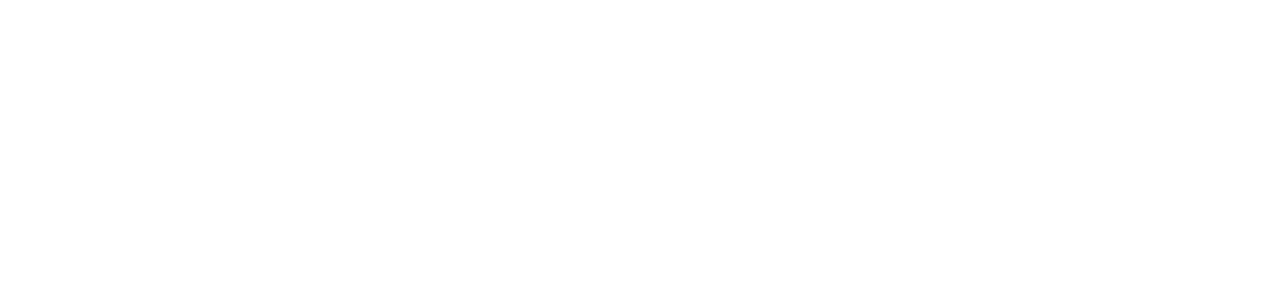
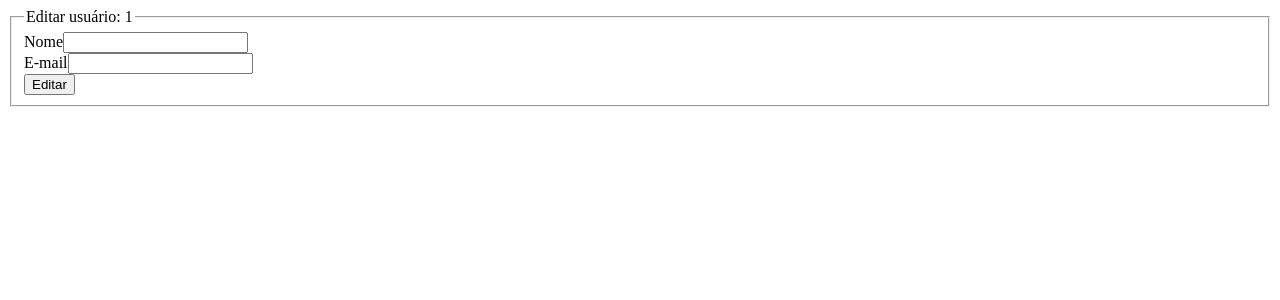
Before and after one commit to Shundas/PI---Desofucasdor-de-URL, a React (Create React App) app in the folder frontend/: page /editar/1 in a window 1280 px wide. Shown: the top 300 px of the page. Built offline with nearby package versions, Linux system fonts and the light colour scheme; no server answers.

Commit message:
Edicao de user quase ok

```diff
--- /dev/null
+++ b/frontend/src/pages/Editar/index.js
@@ -0,0 +1,70 @@
+import React, { useEffect, useState } from "react";
+import { useParams } from 'react-router-dom';
+import api from '../../services/api';
+
+
+export default function Editar() {
+    const { id } = useParams();
+
+    const [userUpdate, setUserUpdate] = useState({
+        name: '',
+        email: ''
+    })
+
+    useEffect(() => {
+        api.get(`/${id}`).then(response => {
+            setUserUpdate(response.data)
+        })
+    },[])
+
+    function handleInputChange(event) {
+        const { name, value } = event.target;
+        setUserUpdate({ ...userUpdate, [name]: value });
+    }
+
+    async function handleSubmit(event) {
+
+        const { name, email } = userUpdate;
+        const data = {
+            name,
+            email,
+        };
+
+        await api.put(`/${id}`, data);
+
+        alert('Usuário Editado')
+    }
+
+
+    return (
+        <>
+            <fieldset>
+                <legend>Editar usuário: {id}</legend>
+                <form onSubmit={handleSubmit}>
+                    <div className="field">
+                        <label htmlFor="name">Nome</label>
+                            <input
+                                type="text"
+                                name="name"
+                                id="name"
+                                value={userUpdate.name}
+                                onChange={handleInputChange}
+                            />
+                    </div>
+
+                    <div className="field">
+                        <label htmlFor="email">E-mail</label>
+                            <input
+                                type="text"
+                                name="email"
+                                id="email"
+                                value={userUpdate.email}
+                                onChange={handleInputChange}
+                            />
+                    </div>
+                    <button type="submit">Editar</button>
+                </form>
+            </fieldset>
+        </>
+    )
+}
--- a/frontend/src/pages/Lista/index.js
+++ b/frontend/src/pages/Lista/index.js
@@ -1,5 +1,7 @@
 import React, { useEffect, useState } from 'react';
 import api from '../../services/api'
+import { Link } from 'react-router-dom';
+
 
 export default function Lista() {
     const [users, setUsers] = useState([{
@@ -15,16 +17,23 @@ export default function Lista() {
     },[])
 
     return (
+        <>
+        <header>Header</header>
         <div>
-           <ul>
+           <table>
             {users.map(user => (
-                <li  key={user.id}>
-                    <span>{user.email}</span>
-                    <br />
-                    <span>{user.name}</span>
-                </li>
+                <tr  key={user.id}>
+                    <td>{user.id}</td>
+                    <td>{user.name}</td>
+                    <td>{user.email}</td>
+                    <Link to={`/editar/${user.id}`}>
+                        <button>Editar</button>
+                    </Link>
+                    <button>Excluir</button>
+                </tr>
                 ))}
-            </ul>
+            </table>
         </div>
+        </>
     )
 }
--- a/frontend/src/routes.js
+++ b/frontend/src/routes.js
@@ -3,12 +3,14 @@ import { Route, BrowserRouter } from 'react-router-dom';
 
 import Cadastro from './pages/Cadastro'
 import Lista from './pages/Lista'
+import Editar from './pages/Editar'
 
 function Routes() {
     return (
         <BrowserRouter>
             <Route component={Cadastro} exact path='/'/>
-            <Route component={Lista} exact path='/lista'/>
+            <Route component={Lista} path='/lista'/>
+            <Route component={Editar} path='/editar/:id'/>
         </BrowserRouter>
     )
 }
```
Also changed, not shown: 2 other files (tests, documents, lock files or other folders).
